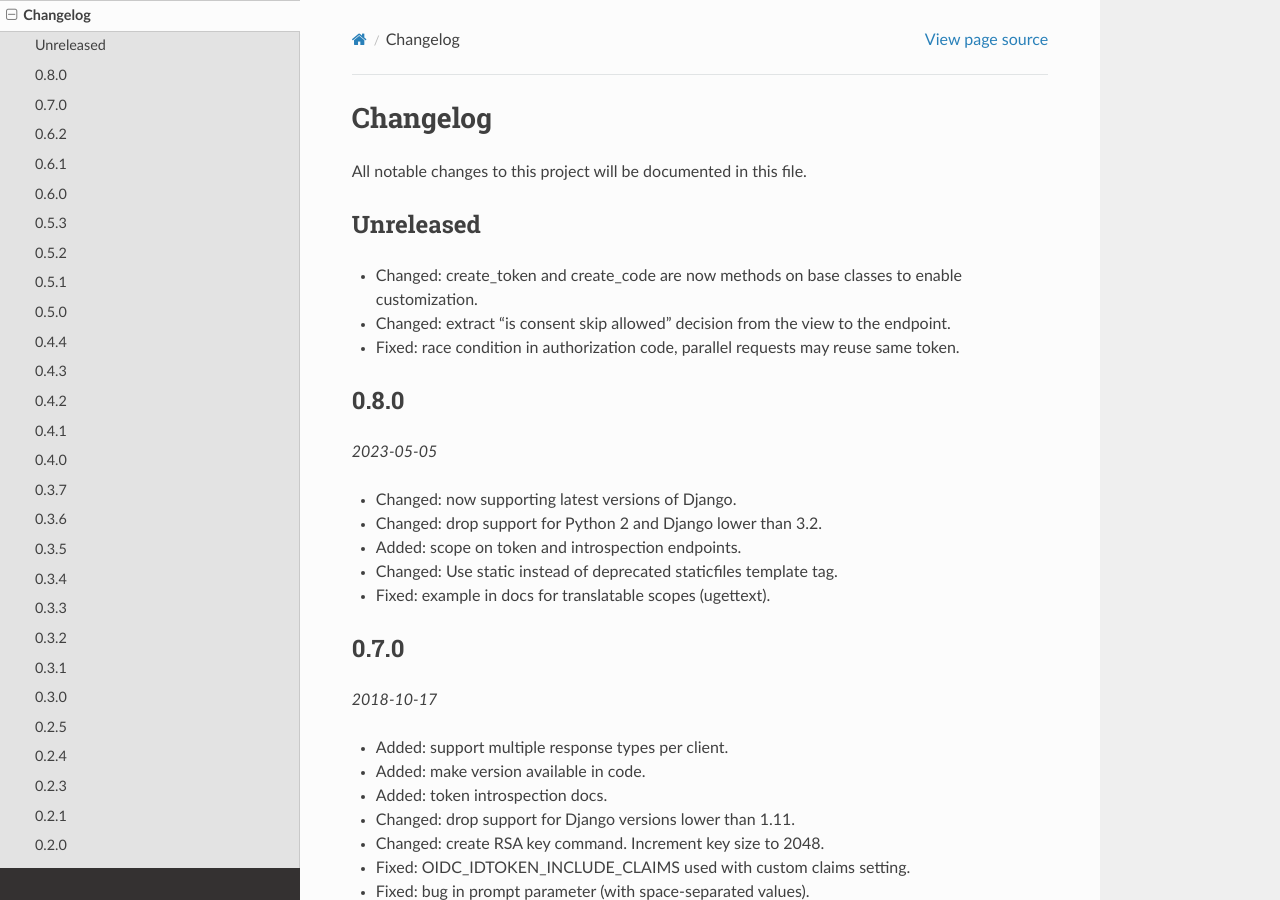
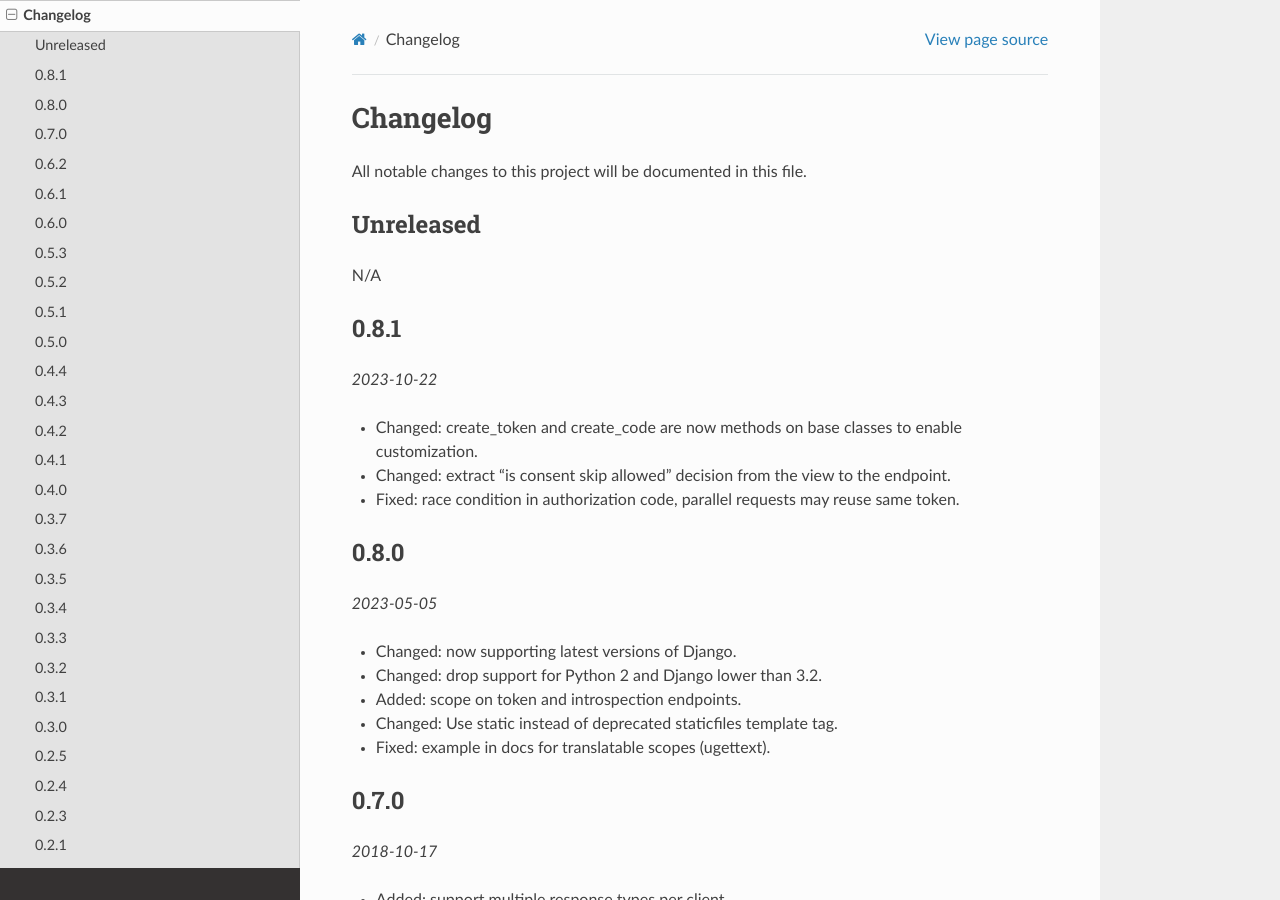
Before and after one commit to juanifioren/django-oidc-provider, a Sphinx documentation site: the page built from docs/sections/changelog.rst, in a window 1280 px wide and 900 px high. Built offline with Sphinx 7.4.7 and the Read the Docs theme 2.0.0, drawn with Linux system fonts in a browser that asks for light colours.

Commit message:
Bump version 0.8.1.

```diff
--- a/docs/sections/changelog.rst
+++ b/docs/sections/changelog.rst
@@ -7,6 +7,13 @@ All notable changes to this project will be documented in this file.
 
 Unreleased
 ==========
+
+N/A
+
+0.8.1
+=====
+
+*2023-10-22*
 
 * Changed: create_token and create_code are now methods on base classes to enable customization.
 * Changed: extract "is consent skip allowed" decision from the view to the endpoint.
--- a/oidc_provider/version.py
+++ b/oidc_provider/version.py
@@ -1 +1 @@
-__version__ = '0.8.0'
+__version__ = '0.8.1'
```
